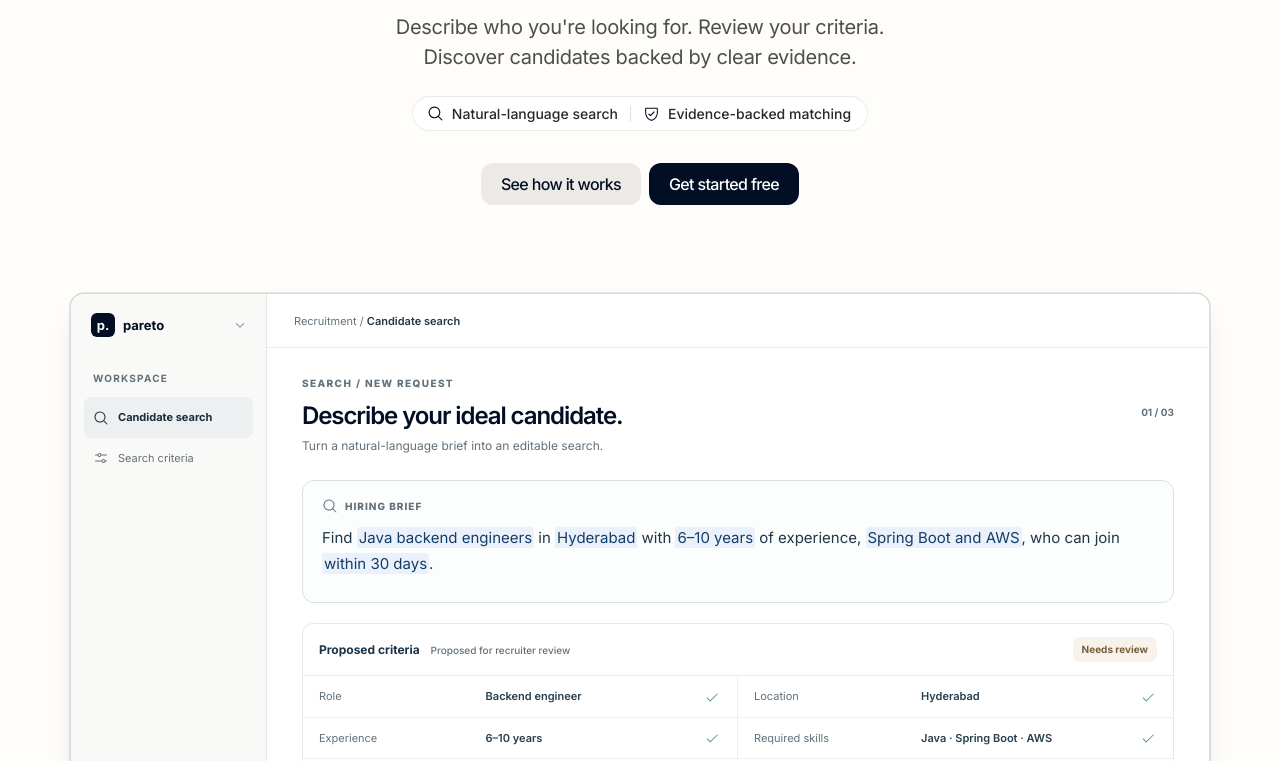
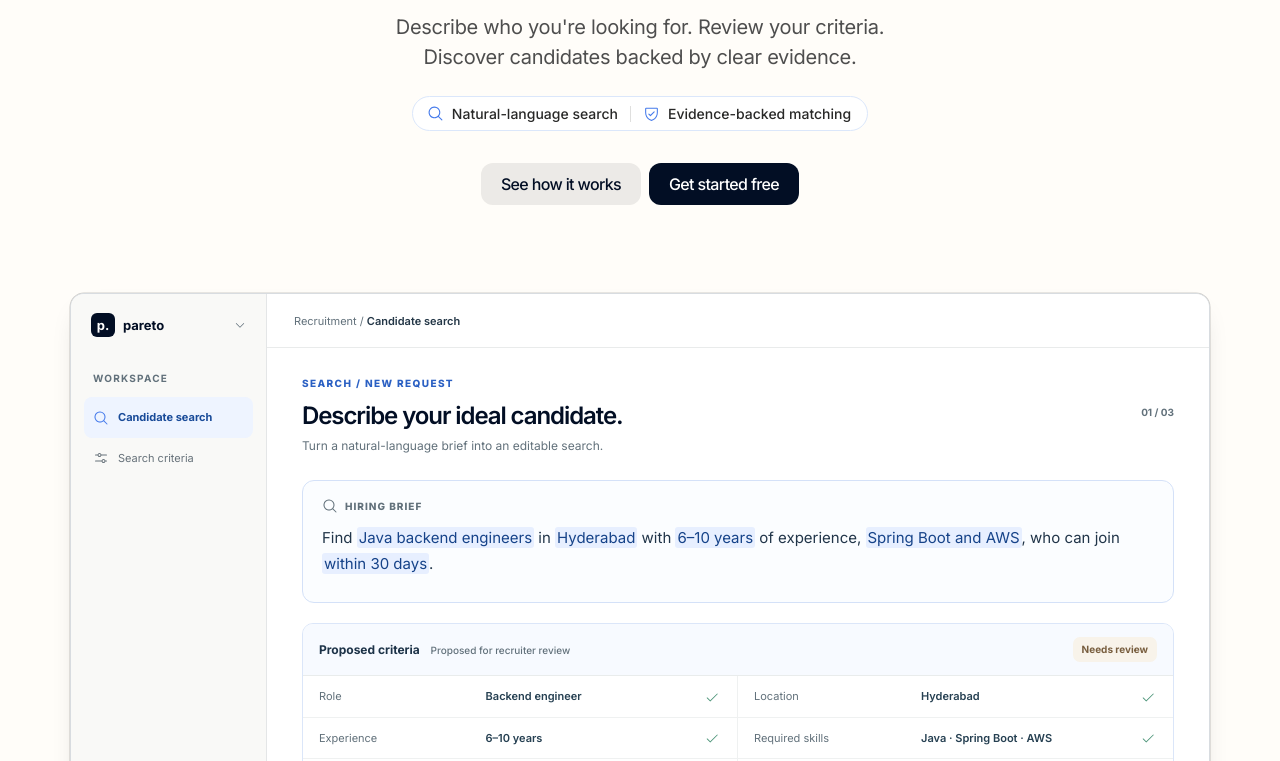
Before and after one commit to ThunderKhan/pareto, a Next.js app in the folder frontend/: page / in a window 1280 px wide. Shown: the part 359-1120 px from the top of the page. Built offline with nearby package versions, Linux system fonts and the light colour scheme.

Commit message:
style(homepage): apply restrained blue accents to badge and search illustration

```diff
--- a/frontend/src/components/marketing/home-v2.css
+++ b/frontend/src/components/marketing/home-v2.css
@@ -94,10 +94,11 @@
 .v2-hero-copy { text-align: center; }
 .v2-hero h1 { max-width: 1300px; margin: 0 auto 20px; font-family: var(--v2-display); font-weight: 400; font-size: clamp(2.5rem, calc((100vw - 2 * var(--v2-type-inset)) / 16), 4.5rem); line-height: 1; letter-spacing: -.03em; color: var(--v2-ink); text-wrap: balance; }
 .v2-hero h1 em { color: inherit; }
+.v2-hero h1 .v2-hero-accent { color: var(--v2-blue); }
 .v2-hero-copy > p { max-width: 40em; margin: 0 auto; font-size: var(--v2-type-body); line-height: 1.5; color: var(--v2-muted); text-wrap: balance; letter-spacing: -.015em; }
 .v2-hero-proof { display: inline-flex; max-width: 100%; flex-wrap: wrap; align-items: center; justify-content: center; gap: 6px; margin-top: 24px; color: #282827; font-size: 13px; font-weight: 500; line-height: normal; }
-.v2-hero-proof-item { display: inline-flex; align-items: center; gap: 8px; padding: 6px 12px 6px 10px; border: 1px solid rgb(60 60 60 / 10%); background: #fff; border-radius: 999px; white-space: nowrap; }
-.v2-hero-proof-item svg { flex: none; color: var(--v2-ink); }
+.v2-hero-proof-item { display: inline-flex; align-items: center; gap: 8px; padding: 6px 12px 6px 10px; border: 1px solid #dbe7fb; background: #fff; border-radius: 999px; white-space: nowrap; }
+.v2-hero-proof-item svg { flex: none; color: var(--v2-blue); }
 .v2-hero-proof-divider { display: none; height: 16px; width: 1px; background: rgb(40 40 39 / 15%); }
 .v2-hero-actions { margin: 32px auto 0; display: flex; flex-direction: column; align-items: stretch; justify-content: center; gap: 8px; width: 100%; }
  /* Exact button presentation from opentag-clone/src/pages/home.html (hero actions). */
@@ -108,7 +109,7 @@
 .v2-hero-actions .v2-btn--primary:hover { background: rgb(2 14 36 / 85%); transform: none; }
 @media (min-width: 640px) {
   .v2-hero { padding-top: 96px; }
-  .v2-hero-proof { gap: 12px; padding: 8px 16px 8px 14px; border: 1px solid rgb(60 60 60 / 10%); border-radius: 999px; background: #fff; font-size: 14px; line-height: 17px; }
+  .v2-hero-proof { gap: 12px; padding: 8px 16px 8px 14px; border: 1px solid #dbe7fb; border-radius: 999px; background: #fff; font-size: 14px; line-height: 17px; }
   .v2-hero-proof-item { border: 0; border-radius: 0; background: none; padding: 0; }
   .v2-hero-proof-divider { display: block; }
   .v2-hero-stage { margin-top: 120px; }
@@ -130,7 +131,8 @@
 .v2-workspace-mini-icon { width: 24px; height: 24px; border-radius: 6px; background: var(--v2-ink); color: #fff; font-weight: 700; display: grid; place-items: center; }
 .v2-rail-caption { font-size: 10px; font-weight: 700; letter-spacing: .12em; color: #62717B; padding: 34px 9px 11px; margin: 0; }
 .v2-rail-item { display: flex; align-items: center; gap: 9px; font-size: 11px; color: #67727a; padding: 12px 9px; border-radius: 8px; white-space: nowrap; }
-.v2-rail-item--selected { background: #edf0f0; color: #182d3e; font-weight: 650; }
+.v2-rail-item--selected { background: #eef4ff; color: #194b99; font-weight: 650; }
+.v2-rail-item--selected svg { color: var(--v2-blue); }
 .v2-rail-spacer { flex: 1; }
 .v2-workspace-person { display: flex; align-items: center; gap: 10px; min-width: 0; border-top: 1px solid #e4e6e5; padding-top: 16px; color: #43525b; font-size: 10px; font-weight: 650; }
 .v2-workspace-person small { display: block; font-size: 9px; color: #62717B; font-weight: 400; margin-top: 4px; }
@@ -140,20 +142,21 @@
 .v2-workspace-breadcrumb { color: #62717B; font-size: 11px; }
 .v2-workspace-breadcrumb strong { color: #243747; font-weight: 550; }
 .v2-workspace-content { padding: 28px 35px 34px; }
-.v2-window-overline { color: #62717B; font-size: 10px; font-weight: 750; letter-spacing: .14em; }
+.v2-window-overline { color: #2b60c3; font-size: 10px; font-weight: 750; letter-spacing: .14em; }
 .v2-window-heading { display: flex; align-items: flex-start; justify-content: space-between; gap: 15px; margin-top: 10px; }
 .v2-window-heading h3 { font-size: 24px; font-weight: 580; letter-spacing: -.045em; line-height: 1.25; margin: 0 0 6px; }
 .v2-window-heading p { color: #62717B; font-size: 12px; line-height: 1.5; margin: 0; }
 .v2-window-step { color: #62717B; font-size: 10px; font-weight: 650; flex: none; padding-top: 4px; }
-.v2-query { border: 1px solid #d8e1e5; border-radius: 12px; margin-top: 25px; background: #fcfdfd; padding: 17px 19px 13px; }
+.v2-query { border: 1px solid #d4e1f8; border-radius: 12px; margin-top: 25px; background: #fbfdff; padding: 17px 19px 13px; }
 .v2-query-label { display: flex; align-items: center; gap: 7px; font-size: 10px; font-weight: 750; letter-spacing: .1em; color: #62717B; }
 .v2-query p { font-size: 15px; line-height: 1.7; margin: 11px 0 13px; color: #213549; }
-.v2-query mark { color: #143d68; background: #eaf1fb; padding: 1px 2px; border-radius: 3px; }
+.v2-query mark { color: #164389; background: #e7efff; padding: 1px 2px; border-radius: 3px; }
 .v2-query > span { font-size: 10px; color: #62717B; }
-.v2-criteria { margin-top: 20px; border: 1px solid #e3e8e9; border-radius: 11px; overflow: hidden; background: #fff; }
+.v2-criteria { margin-top: 20px; border: 1px solid #dbe6f9; border-radius: 11px; overflow: hidden; background: #fff; }
 .v2-block-title { display: flex; gap: 10px; align-items: center; justify-content: space-between; padding: 13px 16px; border-bottom: 1px solid #e9ecec; font-size: 12px; font-weight: 700; color: #1d3348; }
 .v2-block-title small { display: inline; margin-left: 8px; color: #62717B; font-weight: 450; font-size: 10px; }
 .v2-state-pill { color: #785e3f; font-size: 10px; padding: 5px 9px; background: #f8f3ea; border-radius: 7px; white-space: nowrap; font-weight: 650; }
+.v2-criteria .v2-block-title { background: #f7faff; }
 .v2-criteria-grid { display: grid; grid-template-columns: repeat(2, minmax(0, 1fr)); }
 .v2-criteria-item { padding: 12px 16px; display: grid; grid-template-columns: minmax(75px,.9fr) minmax(0,1.2fr) 16px; align-items: center; gap: 8px; border-bottom: 1px solid #eff1f1; font-size: 11px; }
 .v2-criteria-item:nth-child(odd) { border-right: 1px solid #eff1f1; }
```
